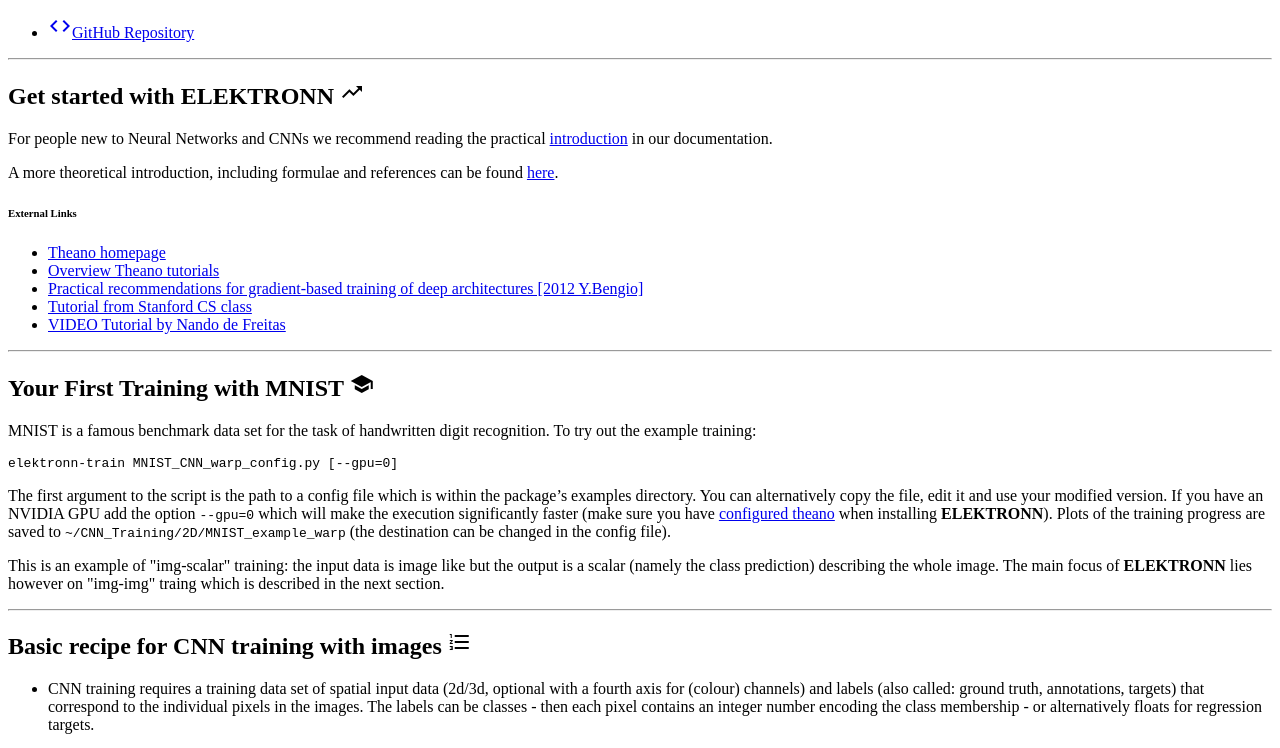
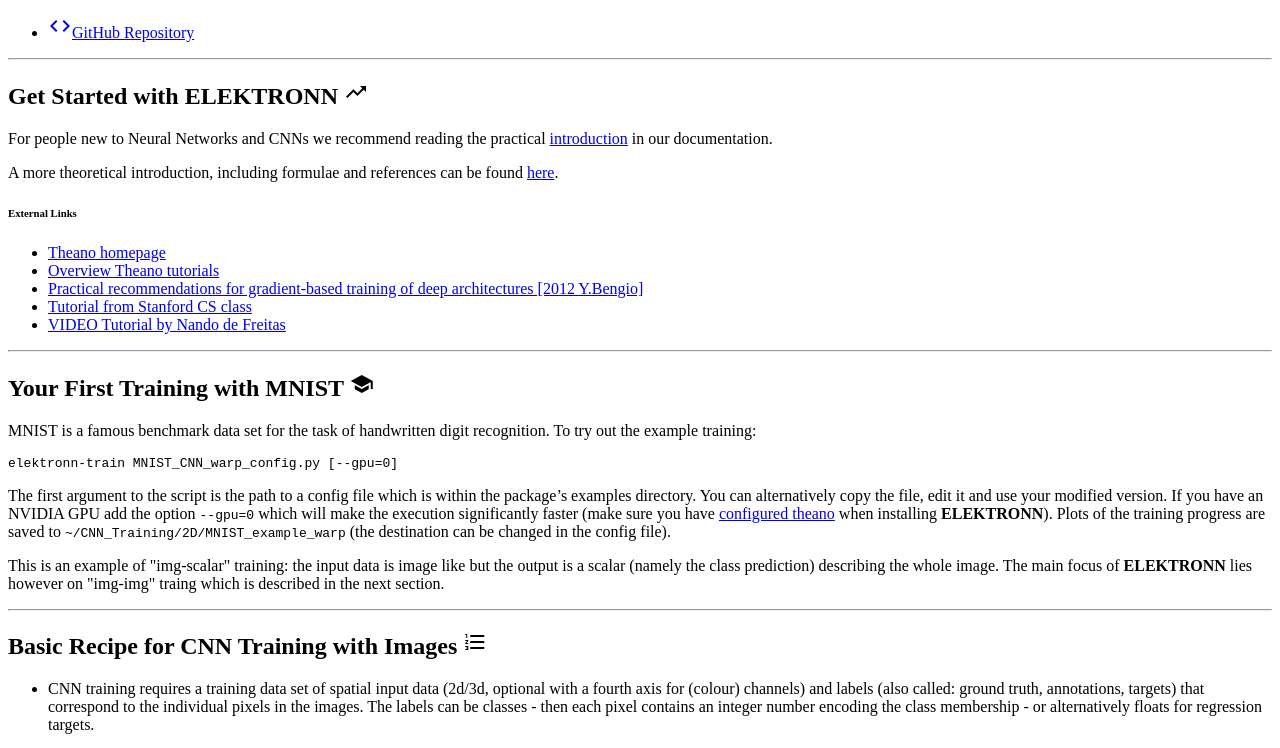
Before and after one commit to ELEKTRONN/elektronn.github.io, a Jekyll site: the page built from getting-started.html, in a window 1280 px wide and 1400 px high, scrolled down 589 px. Shown: the part 288-1036 px from the top of the window. Built offline with Jekyll 4.4.1, drawn with Linux system fonts in a browser that asks for light colours; nearby versions of some CDN libraries; some of the changed text lies outside the part shown.

Commit message:
Fix missing ID in heading

```diff
--- a/getting-started.html
+++ b/getting-started.html
@@ -54,8 +52,6 @@
 
 	<hr>
 </section>
-
-
 
 
 <section>
@@ -89,7 +85,7 @@
 
 
 <section>
-	<h2 class="section-heading">Get started with <strong>ELEKTRONN</strong> <span class="heading-icon"><i class="material-icons">trending_up</i></span></h2>
+	<h2 class="section-heading">Get Started with <strong>ELEKTRONN</strong> <span class="heading-icon"><i class="material-icons">trending_up</i></span></h2>
 
 	<div class="row">
 		<div class="col">
@@ -131,7 +127,7 @@
 <hr>
 
 <section>
-	<h2 class="section-heading">Basic recipe for CNN training with images <span class="heading-icon"><i class="material-icons">format_list_numbered</i></span></h2>
+	<h2 class="section-heading" id="BasicRecipe">Basic Recipe for CNN Training with Images <span class="heading-icon"><i class="material-icons">format_list_numbered</i></span></h2>
 
 	<ul>
 		<li>
```
Also changed, not shown: other parts of getting-started.html (+1 -3 lines).
